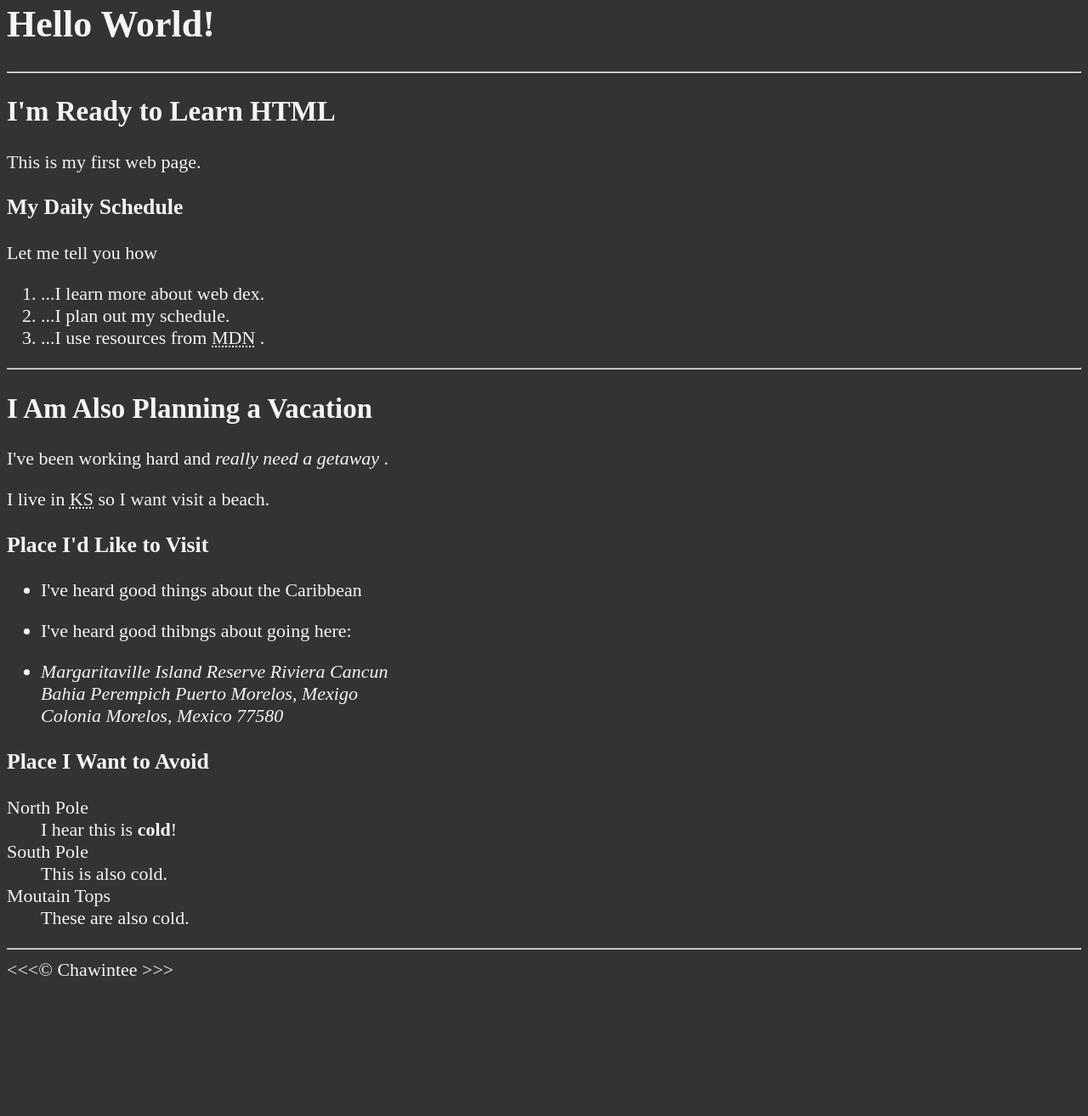
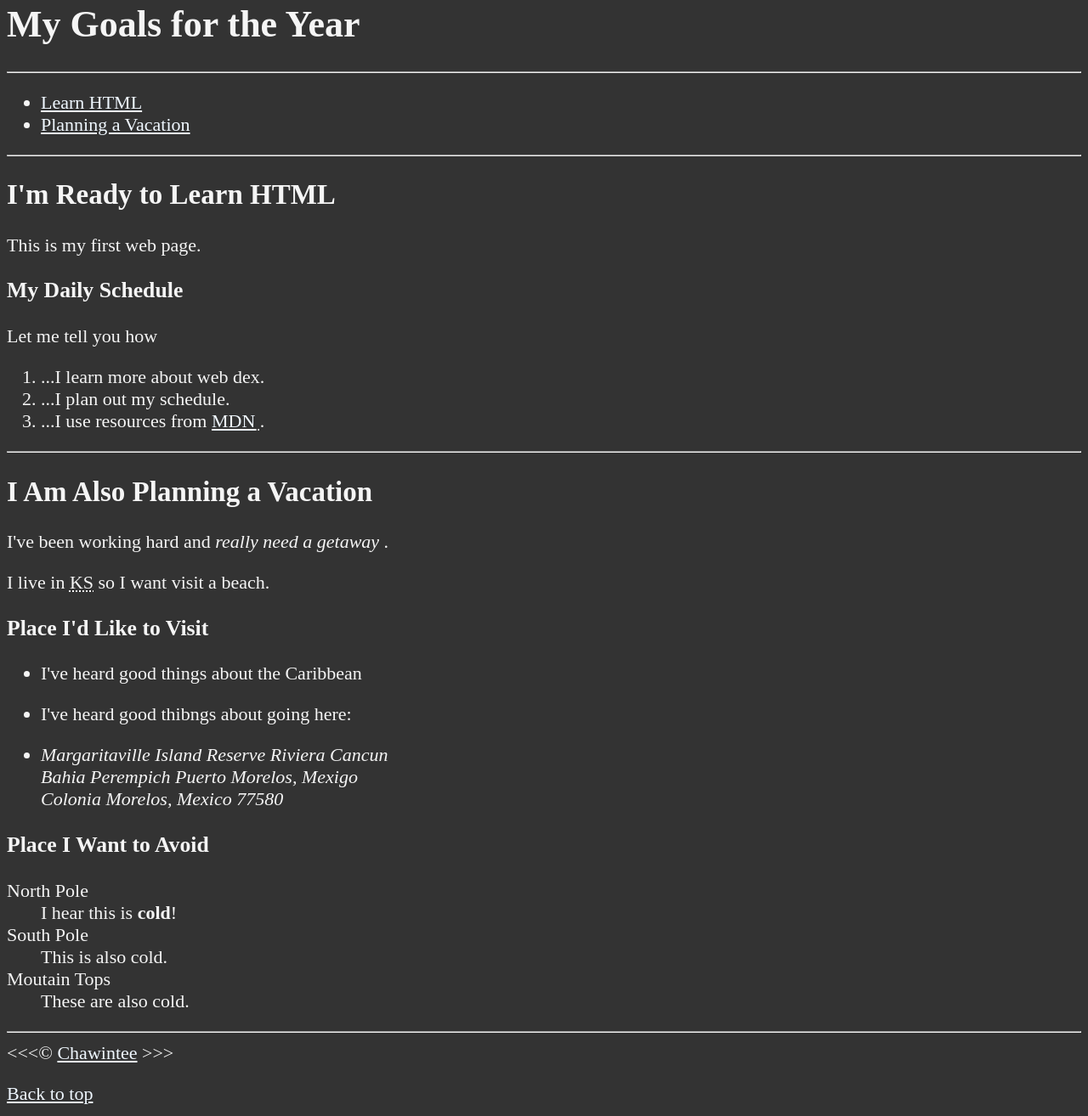
Before and after one commit to chawintee/html-refresher, a plain HTML site: page 01_lesson/index.html in a window 1280 px wide. Shown: the part 26-1340 px from the top of the page at 85% size. Before the commit the page ends 1189 px from the top, so only its background shows below. Drawn offline with Linux system fonts and the light colour scheme.

Commit message:
Chapter 5 Add Links

```diff
--- /dev/null
+++ b/01_lesson/about.html
@@ -0,0 +1,45 @@
+<!DOCTYPE html>
+<html lang="en">
+    <head>
+        <meta charset="UTF-8">
+        <meta name="author" content="Chawintee">
+        <meta name="descript" content="Hi, I'm Chawintee. This page is about me.">
+        <title>About Me (Chawintee)</title>
+        <link rel="icon" href="html5.png" type="image/x-icon">
+        <link rel="stylesheet" href="main.css" type="text/css">
+    </head>
+
+    <body>
+        <h1>Hi, I'm Chawintee</h1>
+
+        <hr>
+
+        <p>Lorem, ipsum dolor sit amet consectetur adipisicing elit. Ratione laborum officia facilis minus, repellendus tempore voluptatum enim, distinctio suscipit necessitatibus fugiat, explicabo nostrum vero possimus. Sint accusantium corrupti repudiandae ratione?</p>
+
+        <hr>
+
+        <ul>
+            <li>Download an <a href="html5.png" download> HTML5 favicon</a></li>
+            <li>
+                Contact me at <a href="mailto:chawintee.kmutt@mail.kmutt.ac.th">my email address</a>.
+            </li>
+            <li>
+                Dial <a href="tel:+66992761234">my phone number</a>.
+            </li>
+            <li>
+                Open <a href="https://www.google.com/" target="_blank">Google</a> in a new tab.
+            </li>
+        </ul>
+
+
+
+        <hr>
+        &lt;&lt;&lt;&copy; <a href="about.html">Chawintee</a>  &gt;&gt;&gt;
+        <p>
+            <a href="/">Back to Home</a>
+        </p>
+
+
+    </body>
+
+</html>
--- a/01_lesson/index.html
+++ b/01_lesson/index.html
@@ -11,10 +11,23 @@
   </head>
 
   <body>
-    <h1>Hello World!</h1>
+    <h1>My Goals for the Year</h1>
 
     <hr>
 
+    <nav>
+      <ul>
+        <li>
+          <a href="#html">Learn HTML</a>
+        </li>
+        <li>
+          <a href="#vacation">Planning a Vacation</a>
+        </li>
+      </ul>
+    </nav>
+
+    <hr>
+    <section id="html">
       <h2>I'm Ready to Learn HTML</h2>
       <p>This is my first web page.</p>
 
@@ -23,11 +36,16 @@
         <ol>
           <li>...I learn more about web dex.</li>
           <li>...I plan out my schedule.</li>
-        <li>...I use resources from <abbr title="Mozilla Developer Network">MDN</abbr> .</li>
+          <li>...I use resources from <abbr
+            title="Mozilla Developer Network">
+            <a href="https://developer.mozilla.org/">MDN</a>
+          </abbr> .</li>
         </ol>
+    </section>
 
     <hr>
 
+    <section id="vacation">
       <h2>I Am Also Planning a Vacation</h2>
       <p>I've been working hard and <em> really need a getaway </em>.</p>
       <p>I live in <abbr title="Kansas">KS</abbr> so I want visit a beach.</p>
@@ -57,10 +75,16 @@
         <dt>Moutain Tops</dt>
         <dd>These are also cold.</dd>
       </dl>
+    </section>
 
 
     <hr>
-    &lt;&lt;&lt;&copy; Chawintee &gt;&gt;&gt;
+    &lt;&lt;&lt;&copy; <a href="about.html">Chawintee</a>  &gt;&gt;&gt;
+
+    <p>
+      <a href="#">Back to top</a>
+    </p>
+
+
   </body>
-
 </html>
--- a/01_lesson/main.css
+++ b/01_lesson/main.css
@@ -5,3 +5,15 @@ body {
     background-color: #333;
     color: whitesmoke;
 }
+
+a {
+    color:  aliceblue
+}
+
+a:visited {
+    color: lightgray;
+}
+
+a:hover, a:active {
+    color: #eee;
+}
```
Also changed, not shown: 1 other file. Lines whose indentation alone changed are shown as unchanged.
